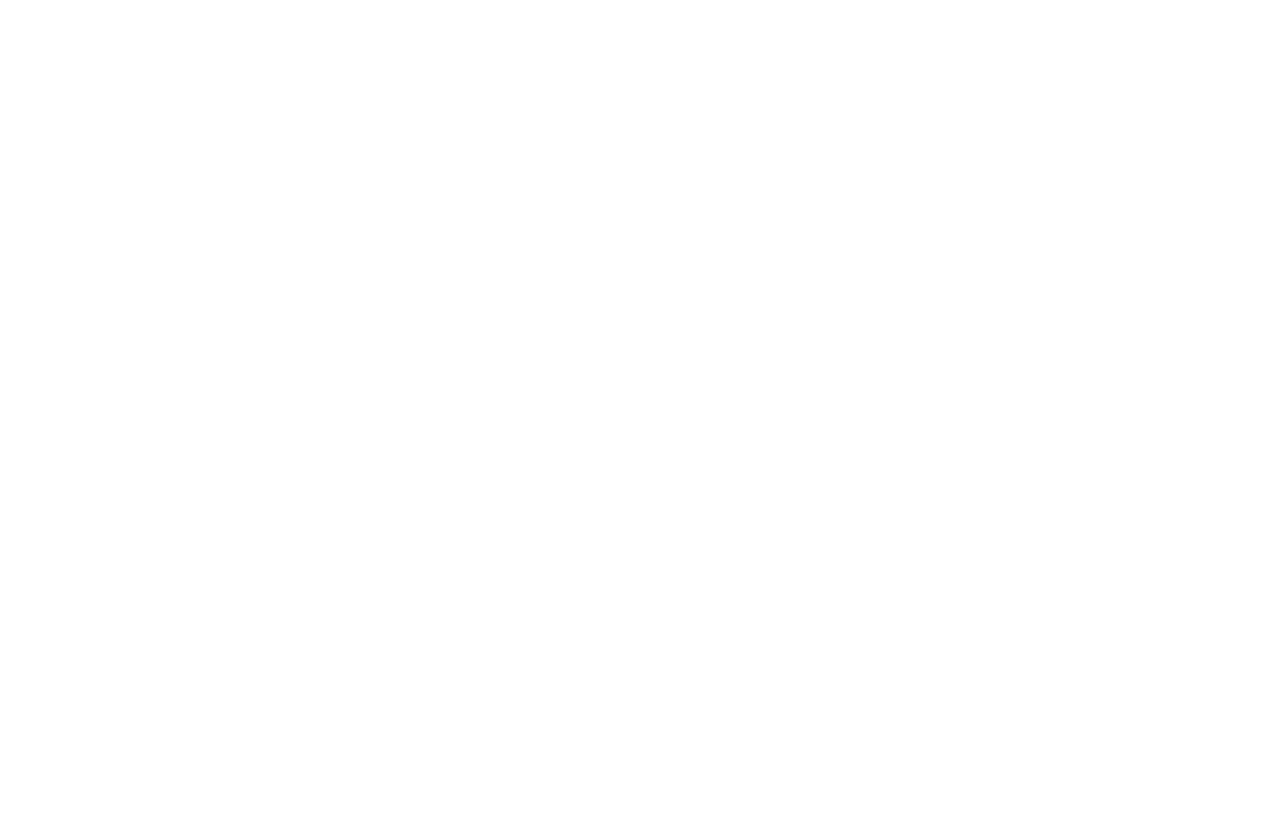
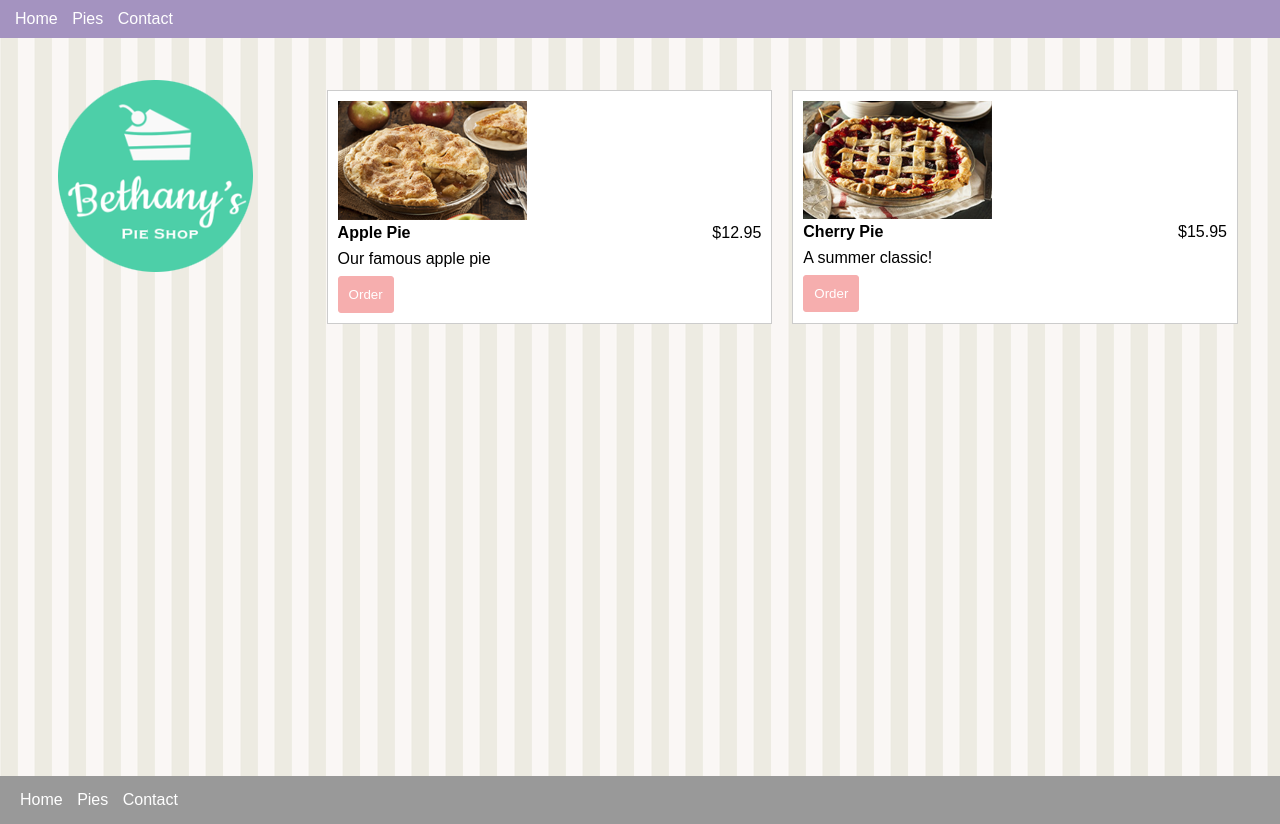
Before and after one commit to 8v-piper/pluralsight, a plain HTML site: page bethanys-pie-shop/pies.html in a window 1280 px wide. Before the commit the page ends 800 px from the top, so only its background shows below. Drawn offline with Linux system fonts and the light colour scheme.

Commit message:
contact and pies page built

```diff
--- a/bethanys-pie-shop/contact.html
+++ b/bethanys-pie-shop/contact.html
@@ -0,0 +1,47 @@
+<!DOCTYPE html>
+<html lang="en">
+<head>
+    <meta charset="UTF-8">
+    <meta http-equiv="X-UA-Compatible" content="IE=edge">
+    <meta name="viewport" content="width=device-width, initial-scale=1.0">
+    <link rel="stylesheet" type="text/css" href="site.css">
+    <title>Contact | Bethany's Pie Shop</title>
+    <style>
+
+    </style>
+</head>
+<body>
+    <header>
+        <nav>
+            <ul>
+                <li><a href="/">Home</a></li>
+                <li><a href="pies.html">Pies</a></li>
+                <li><a href="contact.html">Contact</a></li>
+            </ul>
+        </nav>
+    </header>
+    <main>
+    <aside>
+        <img src="./images/logo.png" alt="Bethanys Pie Shop" />
+    </aside>
+    <Article>
+        <h1>Contact</h1>
+        <p>We are always glad to hear from you!</p>
+        <p>
+            <a href="mailto:example@bethanyspieshop.com?subject=Interested%20in%20pies">Send us an e-mail</a>
+            and let us know how we can help make your occasion special!
+        </p>
+
+    </Article>
+    </main>
+    <footer>
+        <nav>
+            <ul>
+                <li><a href="/">Home</a></li>
+                <li><a href="pies.html">Pies</a></li>
+                <li><a href="contact.html">Contact</a></li>
+            </ul>
+        </nav>
+    </footer>
+</body>
+</html>
--- a/bethanys-pie-shop/pies.html
+++ b/bethanys-pie-shop/pies.html
@@ -0,0 +1,59 @@
+<!DOCTYPE html>
+<html lang="en">
+<head>
+    <meta charset="UTF-8">
+    <meta http-equiv="X-UA-Compatible" content="IE=edge">
+    <meta name="viewport" content="width=device-width, initial-scale=1.0">
+    <link rel="stylesheet" type="text/css" href="site.css">
+    <title>Pies | Bethany's Pie Shop</title>
+    <style>
+    </style>
+</head>
+<body>
+    <header>
+        <nav>
+            <ul>
+                <li><a href="/">Home</a></li>
+                <li><a href="pies.html">Pies</a></li>
+                <li><a href="contact.html">Contact</a></li>
+            </ul>
+        </nav>
+    </header>
+    <main>
+    <aside>
+        <img src="./images/logo.png" alt="Bethanys Pie Shop" />
+    </aside>
+    <Article>
+        <section class="columns-desktop">
+            <div class="pie">
+                <img src="./images/apple-pie.png" alt="Apple pie" />
+                <div class="columns">
+                    <div class="title">Apple Pie</div>
+                    <div class="price">$12.95</div>
+                </div>
+                <p class="desc">Our famous apple pie</p>
+                <button data-order="apple-pie">Order</button>
+            </div>
+            <div class="pie">
+                <img src="./images/cherry-pie.png" alt="Cherry pie" />
+                <div class="columns">
+                    <div class="title">Cherry Pie</div>
+                    <div class="price">$15.95</div>
+                </div>
+                <p class="desc">A summer classic!</p>
+                <button data-order="cherry-pie">Order</button>
+            </div>
+        </section>
+    </Article>
+    </main>
+    <footer>
+        <nav>
+            <ul>
+                <li><a href="/">Home</a></li>
+                <li><a href="pies.html">Pies</a></li>
+                <li><a href="contact.html">Contact</a></li>
+            </ul>
+        </nav>
+    </footer>
+</body>
+</html>
--- a/bethanys-pie-shop/site.css
+++ b/bethanys-pie-shop/site.css
@@ -66,6 +66,10 @@ article {
     width: 75%;
 }
 
+.columns {
+    display: flex;
+}
+
 @media only screen and (min-width: 768px) {
     main {
         display: flex;
@@ -74,4 +78,46 @@ article {
     aside {
         margin-left: 2%;
     }
+
+    .columns-desktop {
+        display: flex;
+    }
 }
+
+/* Pies */
+
+.pie {
+    width: 200px;
+    padding: 10px;
+    margin: 10px;
+    background-color: #fff;
+    border: solid 1px #ccc;
+}
+
+.pie {
+    width: 100%;
+}
+
+.pie .title {
+    font-weight: bold;
+}
+
+.pie .columns {
+    width: 100%;
+}
+
+.pie .price {
+    text-align: right;
+}
+
+.pie .columns div {
+    width: 50%;
+}
+
+.pie button {
+    background-color: #f6aeae;
+    padding: 10px;
+    border: 1px solid #f6aeae;
+    border-radius: 3px;
+    color: #fff;
+}
```
